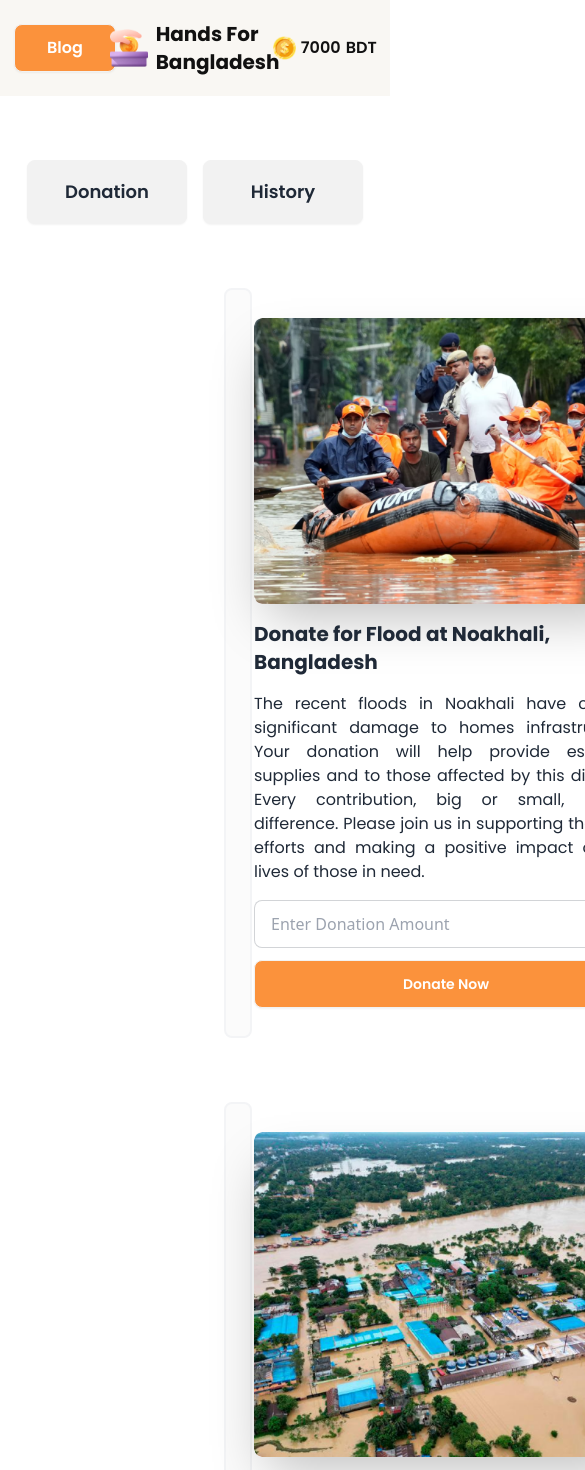
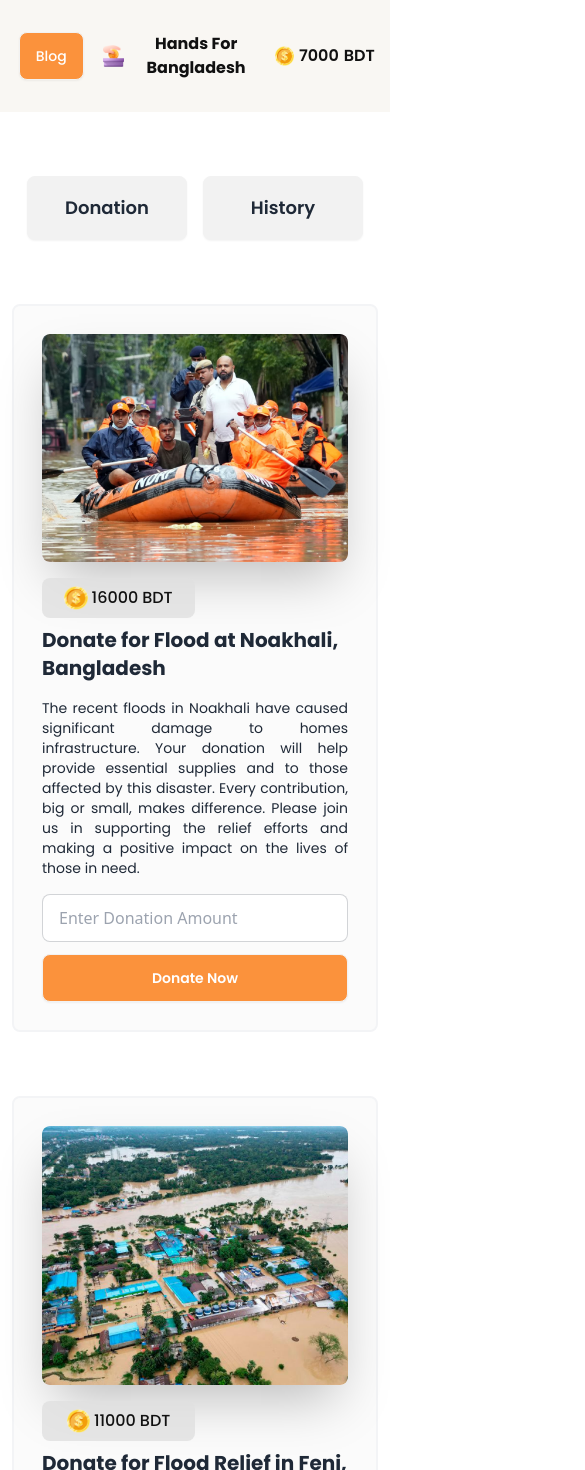
Before and after one commit to saheen-shuvo/assignment-5, a plain HTML site: page index.html in a window 390 px wide. Shown: the top 1470 px of the page, 585 px wide, since content can reach past the window. Drawn offline with nearby package versions, Linux system fonts and the light colour scheme.

Commit message:
Mobile responsive

```diff
--- a/index.html
+++ b/index.html
@@ -30,22 +30,22 @@
   <body>
     <header>
       <!-- Nav Section -->
-      <nav class="flex h-24 bg-[#F9F7F3] w-full mb-16">
-        <div class="flex justify-center items-center w-[33.3%]">
+      <nav class="flex h-28 bg-[#F9F7F3] w-full mb-16">
+        <div class="flex justify-center items-center w-[26.3%]">
           <button
-            class="btn h-10 px-8 font-semibold text-base poppins-font bg-orange-400 text-white"
+            class="btn h-8 px-4 font-medium text-sm poppins-font bg-orange-400 text-white lg:px-8 lg:h-10 lg:font-semibold lg:text-base"
           >
             Blog
           </button>
         </div>
-        <div class="flex justify-center items-center gap-2 w-[33.3%]">
-          <img class="h-[40%]" src="./assets/logo.png" alt="" />
-          <h1 class="text-[#111111] text-xl font-bold poppins-font">
+        <div class="flex justify-center items-center gap-2 w-[40.3%]">
+          <img class="h-[20%] lg:h-[40%] " src="./assets/logo.png" alt="" />
+          <h1 class="text-[#111111] text-base text-center lg:text-xl font-bold poppins-font">
             Hands For Bangladesh
           </h1>
         </div>
         <div class="flex justify-center items-center gap-[5px] w-[33.3%]">
-          <img class="h-[25%]" src="./assets/coin.png" alt="" />
+          <img class="h-[18%] lg:h-[25%]" src="./assets/coin.png" alt="" />
           <h1 class="text-[#111111] font-semibold poppins-font">7000</h1>
           <h1 class="text-[#111111] font-semibold poppins-font">BDT</h1>
         </div>
@@ -58,20 +58,27 @@
         <button class="btn btn-lg w-[160px] poppins-font">History</button>
       </div>
       <!-- Card-1 -->
-      <div class="mx-56 mt-16">
+      <div class="mx-3 lg:mx-56 mt-16">
         <div
           class="hero bg-[#eceaea38] p-3 rounded-lg border-gray-100 border-2"
         >
           <div class="hero-content flex-col lg:flex-row">
             <img
               src="./assets/noakhali.png"
-              class="max-w-sm rounded-lg shadow-2xl"
+              class="w-full lg:max-w-sm rounded-lg shadow-2xl"
             />
             <div>
+              <div
+                class="flex items-center justify-center gap-1 w-[50%] lg:w-[20%] rounded-lg h-10 bg-[#e1e1e1d0] mb-2 poppins-font"
+              >
+                <img class="h-[60%]" src="./assets/coin.png" alt="" />
+                <h1 class="text-[#111111] font-medium poppins-font">16000</h1>
+                <h1 class="text-[#111111] font-medium poppins-font">BDT</h1>
+              </div>
               <h1 class="text-xl font-bold poppins-font">
                 Donate for Flood at Noakhali, Bangladesh
               </h1>
-              <p class="py-4 text-justify poppins-font">
+              <p class="py-4 text-justify poppins-font text-sm">
                 The recent floods in Noakhali have caused significant damage to
                 homes infrastructure. Your donation will help provide essential
                 supplies and to those affected by this disaster. Every
@@ -94,20 +101,27 @@
         </div>
       </div>
       <!-- Card-2 -->
-      <div class="mx-56 mt-16">
+      <div class="mx-3 lg:mx-56 mt-16">
         <div
           class="hero bg-[#eceaea38] p-3 rounded-lg border-gray-100 border-2"
         >
           <div class="hero-content flex-col lg:flex-row">
             <img
               src="./assets/feni.png"
-              class="max-w-sm rounded-lg shadow-2xl"
+              class="w-full lg:max-w-sm rounded-lg shadow-2xl"
             />
             <div>
+              <div
+                class="flex items-center justify-center gap-1 w-[50%] lg:w-[20%] rounded-lg h-10 bg-[#e1e1e1d0] mb-2 poppins-font"
+              >
+                <img class="h-[60%]" src="./assets/coin.png" alt="" />
+                <h1 class="text-[#111111] font-medium poppins-font">11000</h1>
+                <h1 class="text-[#111111] font-medium poppins-font">BDT</h1>
+              </div>
               <h1 class="text-xl font-bold poppins-font">
                 Donate for Flood Relief in Feni, Bangladesh
               </h1>
-              <p class="py-4 text-justify poppins-font">
+              <p class="py-4 text-justify poppins-font text-sm">
                 The recent floods in Feni have devastated local communities,
                 leading to severe disruption. Your generous donation will help
                 provide immediate aid, including food and medical supplies, to
@@ -130,20 +144,27 @@
         </div>
       </div>
       <!-- Card-3 -->
-      <div class="mx-56 mt-16">
+      <div class="mx-3 lg:mx-56 mt-16">
         <div
           class="hero bg-[#eceaea38] p-3 rounded-lg border-gray-100 border-2"
         >
           <div class="hero-content flex-col lg:flex-row">
             <img
               src="./assets/quota-protest.png"
-              class="max-w-sm rounded-lg shadow-2xl"
+              class="w-full lg:max-w-sm rounded-lg shadow-2xl"
             />
             <div>
+              <div
+                class="flex items-center justify-center gap-1 w-[50%] lg:w-[20%] rounded-lg h-10 bg-[#e1e1e1d0] mb-2 poppins-font"
+              >
+                <img class="h-[60%]" src="./assets/coin.png" alt="" />
+                <h1 class="text-[#111111] font-medium poppins-font">24000</h1>
+                <h1 class="text-[#111111] font-medium poppins-font">BDT</h1>
+              </div>
               <h1 class="text-xl font-bold poppins-font">
                 Aid for Injured in the Quota Movement
               </h1>
-              <p class="py-4 text-justify poppins-font">
+              <p class="py-4 text-justify poppins-font text-sm">
                 The recent Quota movement has resulted in numerous injuries and
                 significant hardship for many individuals. Your support is
                 crucial in providing medical assistance to those affected. By
```
